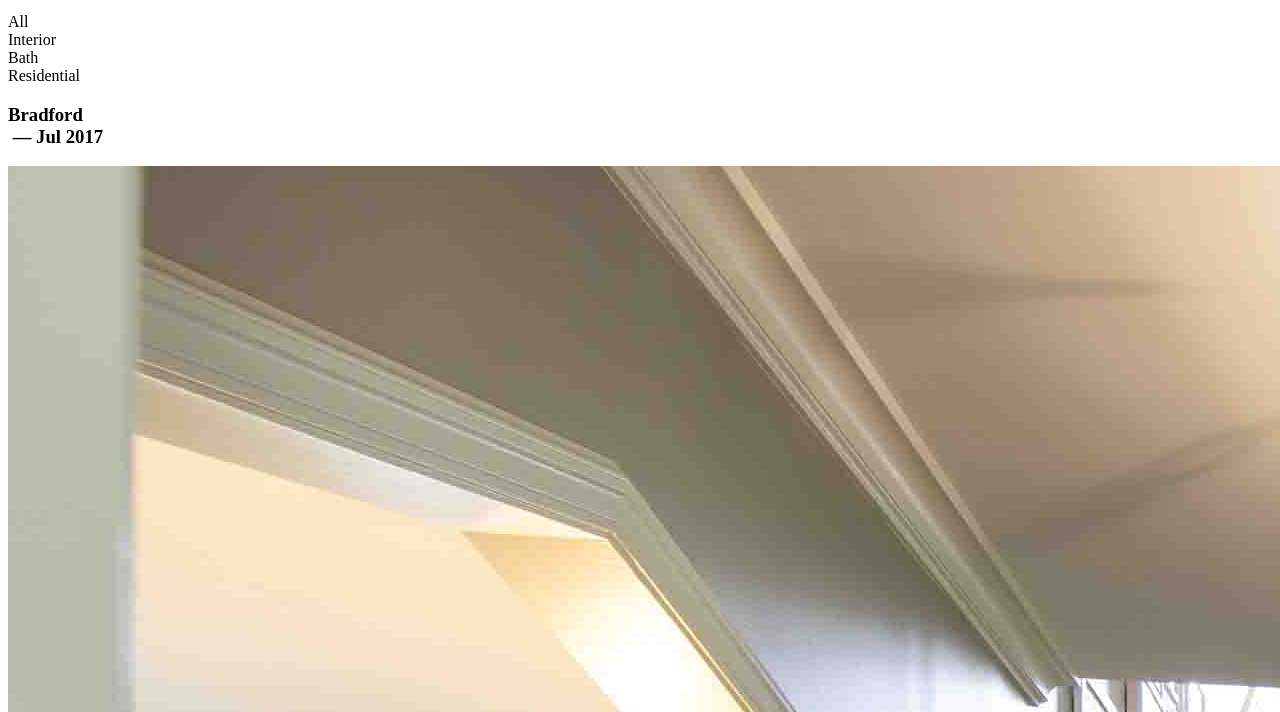
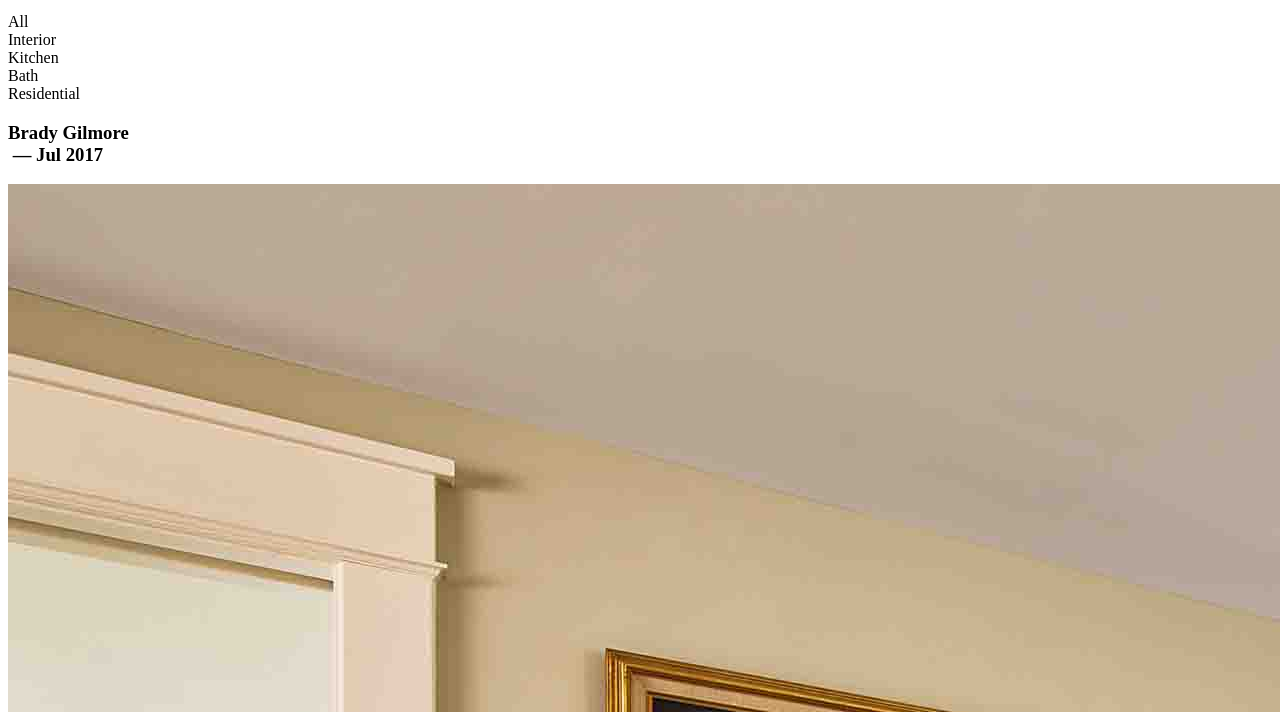
Before and after one commit to njosieb/pjm-contracting, a Gatsby site: page /portfolio in a window 1280 px wide. Shown: the part 88-800 px from the top of the page. Built offline with nearby package versions, Linux system fonts and the light colour scheme; Gatsby itself is replaced by a stand-in of ours.

Commit message:
Update Pages “portfolio”

```diff
--- a/src/pages/portfolio/index.md
+++ b/src/pages/portfolio/index.md
@@ -6,5 +6,6 @@ intro: >-
   My projects span a variety of different types. Click on one of the tags to
   filter my portfolio!
 projects:
+  - project: Brady Gilmore
   - project: Bradford
 ---
```
